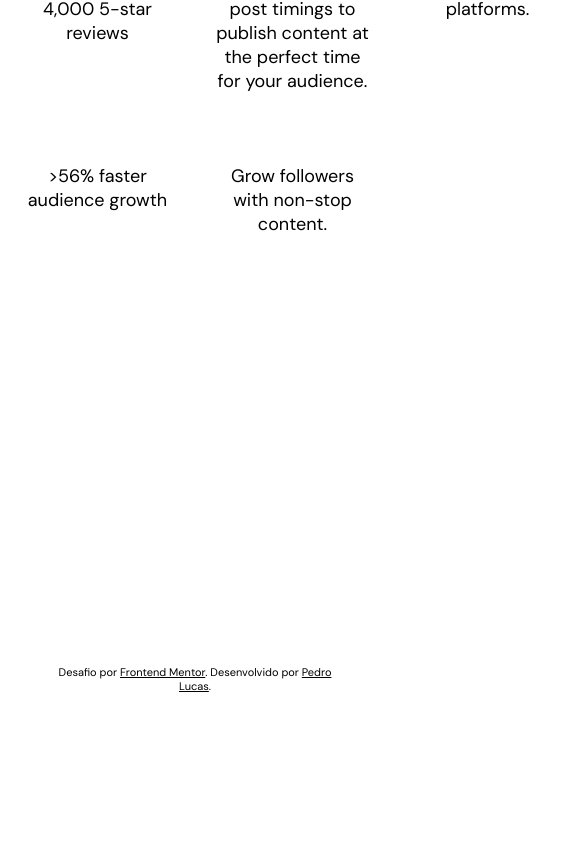
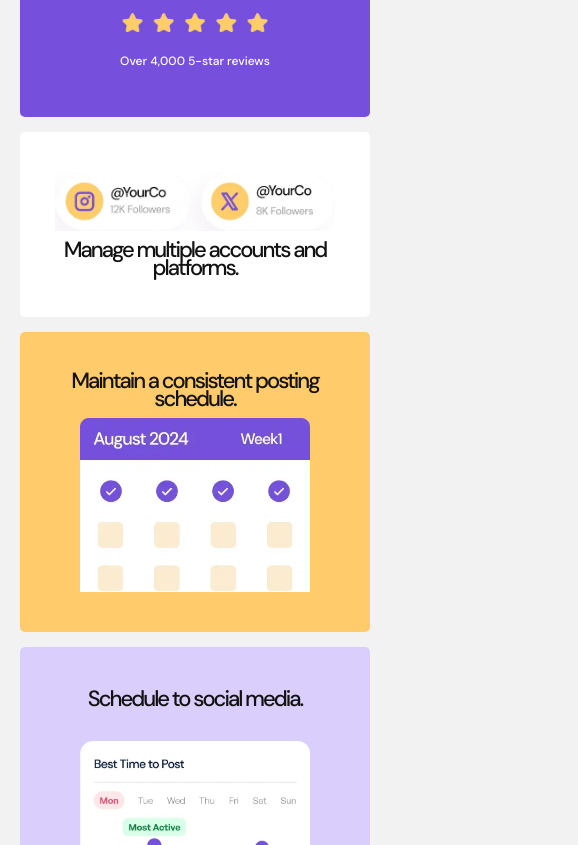
Before and after one commit to Shyayhs/frontend-mentor-bento-grid, a plain HTML site: page index.html in a window 390 px wide. Shown: the part 141-986 px from the top of the page, 578 px wide, since content can reach past the window. Before the commit the page ends 844 px from the top, so only its background shows below. Drawn offline with Linux system fonts and the light colour scheme.

Commit message:
Remoção de arquivos readme desnecessários, adição do gif e da screenshot, conclusão da modificação dos arquivos index.html e estilo.css e adição de conteúdo ao responsivo.css e ao read.md

```diff
--- a/index.html
+++ b/index.html
@@ -9,38 +9,49 @@
   <title>Frontend Mentor | Bento grid</title>
 
   <link rel="stylesheet" href="./src/css/reset.css">
-  <link rel="stylesheet" href="./src/css/variaveis.css">
+  <link rel="stylesheet" href="./src/css/variavel.css">
   <link rel="stylesheet" href="./src/css/estilo.css">
   <link rel="stylesheet" href="./src/css/responsivo.css">
-
-  <link rel="preconnect" href="https://fonts.googleapis.com">
-  <link rel="preconnect" href="https://fonts.gstatic.com" crossorigin>
-  <link href="https://fonts.googleapis.com/css2?family=DM+Sans:ital,opsz,wght@0,9..40,100..1000;1,9..40,100..1000&display=swap" rel="stylesheet">
 </head>
 
 <body>
   <main class="container">
     <aside class="aside-1">
-      <div class="cartao bege">Create and schedule content quicker.</div>
-      <div class="cartao amarelo">Write your content using AI.</div>
+      <div class="div-aside div-4 cartao bege">
+        <p>Create and schedule content <span class="quicker"><i>quicker</i>.</span></p>
+        <img class="criacao-de-postagem" src="./assets/images/illustration-create-post.webp" alt="Criação de postagem">
+      </div>
+      <div class="div-aside div-5 cartao amarelo">
+        <p>Write your content using AI.</p>
+        <img class="conteudo-com-ia" src="./assets/images/illustration-ai-content.webp" alt="Conteúdo com ia">
+      </div>
     </aside>
-    <section id="section-1" class="cartao roxo">
-      Social Media 10x Faster with AI <span>Over 4,000 5-star reviews</span>
+    <section class="section-1 cartao roxo">
+      <p>Social Media <span class="x10">10x</span> <i>Faster</i> with AI</p>
+      <img class="cinco-estrelas" src="./assets/images/illustration-five-stars.webp" alt="Cinco estrelas">
+      <p class="over">Over 4,000 5-star reviews</p>
     </section>
-    <aside id="aside-2" class="cartao cinza">
-      Schedule to social media. <span>Optimize post timings to publish content at the perfect time for your audience.</span>
+    <aside class="aside-2 cartao cinza">
+      <p>Schedule to social media.</p>
+      <img class="postagens-de-agendamento" src="./assets/images/illustration-schedule-posts.webp" alt="Postagens de agendamento">
+      <p class="optimize">Optimize post timings to publish content at the perfect time for your audience.</p>
     </aside>
-    <div id="div-1" class="cartao branco">
-      Manage multiple accounts and platforms.
+    <div class="div-1 cartao branco">
+      <img class="multiplas-plataformas" src="./assets/images/illustration-multiple-platforms.webp" alt="Múltiplas plataformas">
+      <p>Manage multiple accounts and platforms.</p>
     </div>
-    <div id="div-2" class="cartao amarelo">
-      Maintain a consistent posting schedule.
+    <div class="div-2 cartao amarelo">
+      <p>Maintain a consistent posting schedule.</p>
+      <img class="agenda-constante" src="./assets/images/illustration-consistent-schedule.webp" alt="Agenda constante">
     </div>
-    <div id="div-3" class="cartao branco">
-      >56% faster audience growth
+    <div class="div-3 cartao branco">
+    <p class="cinquenta-e-seis">>56%</p>
+    <p>faster audience growth</p>
+    <img class="aumento-de-audiencia" src="./assets/images/illustration-audience-growth.webp" alt="Aumento de audiência">
     </div>
-    <section id="section-2" class="cartao roxo">
-      Grow followers with non-stop content.
+    <section class="section-2 cartao roxo">
+      <img class="aumento-de-seguidores" src="./assets/images/illustration-grow-followers.webp" alt="Aumento de seguidores">
+      <p>Grow followers with non-stop content.</p>
     </section>
   </main>
 
--- a/src/css/estilo.css
+++ b/src/css/estilo.css
@@ -1,65 +1,112 @@
+@font-face {
+    font-family: 'Dm Sans';
+    src:
+    url(../../assets/fonts/static/DMSans-Medium.ttf),
+    url(../../assets/fonts/static/DMSans-MediumItalic.ttf),
+    url(../../assets/fonts/static/DMSans-Regular.ttf),
+    url(../../assets/fonts/DMSans-Italic-VariableFont_opsz\,wght.ttf),
+    url(../../assets/fonts/DMSans-VariableFont_opsz\,wght.ttf);
+}
+
 body {
-    font-size: 18px;
+    font-size: 22px;
+    line-height: 24px;
+    letter-spacing: -2px;
     font-family: "DM Sans", sans-serif;
+    font-weight: 500;
     color: var(--preto);
     background-color: var(--cinza);
     display: flex;
     flex-direction: column;
     justify-content: space-between;
     height: 100vh;
-    padding: 50px 50px 10px;
-    gap: 40px;
+    padding: 10px 50px 0px;
     /* - Weights: 400, 500 */
     /* > Ensure content is responsive and meets WCAG requirements by testing the full range of screen sizes from 320px to large screens. */
 }
 
 .container {
-    height: 100%;
     display: grid;
     grid:
     "aside-1 section-1 section-1 aside-2" 200px
-    "aside-1 div-1 div-2 aside-2" 120px
-    "aside-1 div-3 section-2 section-2" 120px
+    "aside-1 div-1 div-2 aside-2" 170px
+    "aside-1 div-3 section-2 section-2" 170px
     / 180px 180px 180px 180px;
+    gap: 15px;
+    padding: 20px;
     justify-content: center;
-    gap: 15px;
-    padding: 30px 100px;
     background-color: var(--cinza-claro);
     box-shadow: 0 7px 8px 3px var(--cinza-escuro);
 }
 
 .cartao {
     border-radius: 5px;
-    text-align: center;
-    padding: 10px;
+    text-align: start;
+    padding: 20px;
+    display: flex;
+    flex-direction: column;
+    align-items: center;
+    justify-content:center;
+    gap: 10px;
+    overflow: hidden;
 }
 
-#aside-1 {
-    grid-area: 'aside-1';
+.aside-1 {
+    font-size: 26px;
+    grid-area: aside-1;
+    display: flex;
+    flex-direction: column;
+    gap: 15px;
 }
 
-#aside-2 {
-    grid-area: 'aside-2';
+.aside-2 {
+    grid-area: aside-2;
+    gap: 30px;
 }
 
-#section-1 {
-    grid-area: 'section-1';
+.section-1 {
+    grid-area: section-1;
+    color: var(--branco);
+    line-height: 31px;
+    font-size: 36px;
+    justify-content: center;
+    text-align: center;
 }
 
-#section-2 {
-    grid-area: 'section-2';
+.section-2 {
+    grid-area: section-2;
+    flex-direction: row;
+    color: var(--branco);
+    letter-spacing: 0;
 }
 
-#div-1 {
-    grid-area: 'div-1';
+.div-1 {
+    grid-area: div-1;
+    justify-content: space-around;
+    line-height: 18px;
 }
 
-#div-2 {
-    grid-area: 'div-2';
+.div-2 {
+    grid-area: div-2;
+    justify-content: start;
+    line-height: 18px;
 }
 
-#div-3 {
-    grid-area: 'div-3';
+.div-3 {
+    letter-spacing: -1px;
+    grid-area: div-3;
+    gap: 15px;
+    font-size: 14px;
+    font-weight: 400;
+
+}
+
+.div-5 {
+    justify-content: space-between;
+}
+
+.div-aside {
+    height: 100%;
 }
 
 .bege {
@@ -82,7 +129,55 @@ body {
     background-color: var(--branco);
 }
 
+.quicker {
+    color: var(--roxo);
+}
+
+.x10 {
+    color: var(--amarelo);
+}
+
+.over {
+    font-size: 12px;
+    letter-spacing: 0px;
+    font-weight: 100;
+}
+
+.optimize {
+    letter-spacing: 0;
+    line-height: 14px;
+    font-size: 13px;
+    }
+
+.cinquenta-e-seis {
+    font-weight: 500;
+    align-self: flex-start;
+    font-size: 40px;
+}
+
+.criacao-de-postagem, .postagens-de-agendamento, .multiplas-plataformas {
+    width: 160px;
+}
+
+.cinco-estrelas {
+    margin-top: 20px;
+    width: 150px;
+}
+
+.agenda-constante, .conteudo-com-ia {
+    width: 140px;
+}
+
+.aumento-de-audiencia {
+    width: 120px;
+}
+
+.aumento-de-seguidores {
+    width: 150px;
+}
+
 .atribuicao {
+    letter-spacing: 0;
     font-size: 11px;
     text-align: center;
 }
--- a/src/css/responsivo.css
+++ b/src/css/responsivo.css
@@ -1,3 +1,66 @@
-@media(max-width:400px) {
+@media(max-width:900px) {
+    body {
+        padding: 0;
+        background-color: var(--cinza-claro);
+    }
 
+    .container {
+        display: flex;
+        flex-direction: column;
+        box-shadow: none;
+    }
+
+    .cartao {
+        padding: 40px 20px;
+        text-align: center;
+    }
+
+    .section-1 {
+        order: -3;
+    }
+
+    .div-1 {
+        order: -3;
+    }
+
+    .div-2 {
+        order: -3;
+    }
+
+    .aside-2 {
+        order: -2;
+    }
+
+    .section-2 {
+        order: -2;
+        flex-direction: column;
+    }
+
+    .div-3 {
+        order: -1;
+    }
+
+    .div-5 {
+        padding-bottom: 60px;
+    }
+
+    .optimize {
+        text-align: center;
+    }
+
+    .criacao-de-postagem, .postagens-de-agendamento, .agenda-constante, .aumento-de-audiencia, .aumento-de-seguidores {
+        width: 230px;
+    }
+
+    .conteudo-com-ia {
+        width: 190px;
+    }
+
+    .multiplas-plataformas {
+        width: 280px;
+    }
+
+    .cinquenta-e-seis {
+        align-self: center;
+    }
 }
```
Also changed, not shown: assets/fonts/README.txt (deleted), gif-mobile.gif (added), preview.jpg (deleted), screenshot-desktop.png (added), 2 other files.
